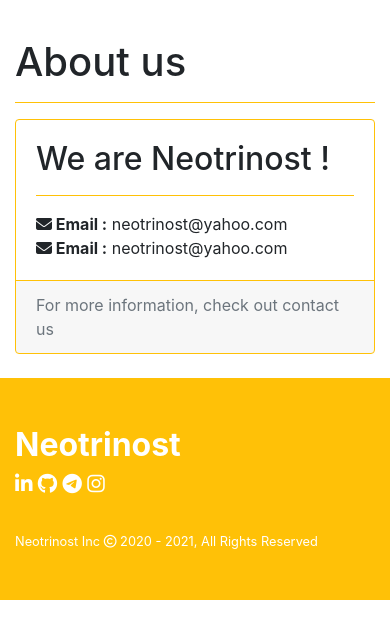
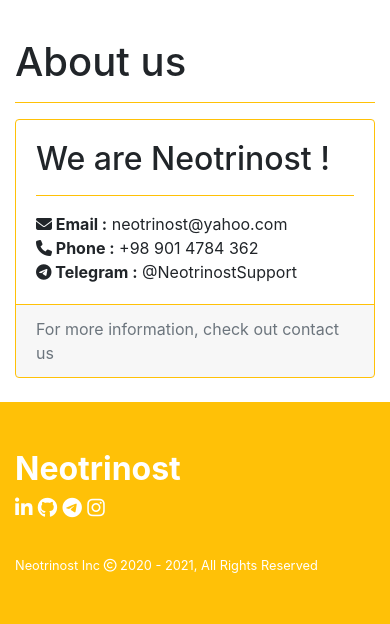
Before and after one commit to Neotrinost/Neotrinost.ir, a Flask app: page / in a window 390 px wide. Shown: the part 2252-2876 px from the top of the page. Before the commit the page ends 2852 px from the top, so only its background shows below. Run offline with Flask 2, Linux system fonts and the light colour scheme; some libraries are stand-ins or nearby versions.

Commit message:
Add telegram and phone

```diff
--- a/app/templates/home.html
+++ b/app/templates/home.html
@@ -190,8 +190,11 @@
                                 <b><i class="fa fa-envelope"></i> Email :</b>
 								<span>neotrinost@yahoo.com</span>
 								<br>
-								<b><i class="fa fa-envelope"></i> Email :</b>
-								<span>neotrinost@yahoo.com</span>
+								<b><i class="fa fa-phone"></i> Phone :</b>
+								<span>+98 901 4784 362</span>
+								<br>
+								<b><i class="fa fa-telegram"></i> Telegram :</b>
+								<span>@NeotrinostSupport</span>
                             </p>
                         </div>
                         <div class="card-footer border-warning text-muted">
```
